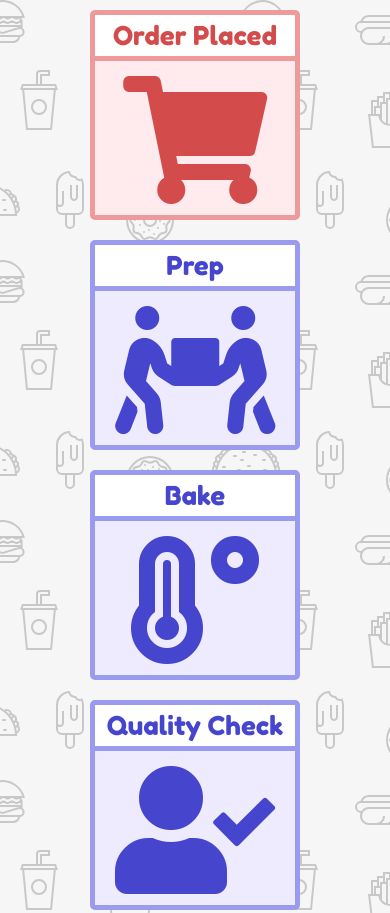
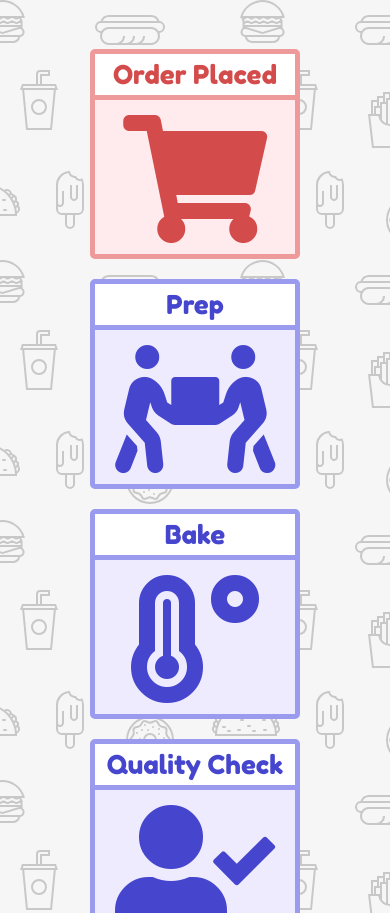
Before and after one commit to healeycodes/order-tracking-microservice, a website: page public/index.html in a window 390 px wide. Shown: the top 913 px of the page. Drawn offline with Linux system fonts and the light colour scheme; no server answers.

```diff
--- a/public/css/index.css
+++ b/public/css/index.css
@@ -17,6 +17,11 @@
     .card-grid {
         flex-direction: column;
         align-items: center;
+    }
+
+    .card-con {
+        margin-top: 10%;
+        margin-top: 10%;
     }
 }
 
```
Also changed, not shown: mobile.png (added), preview.png.
